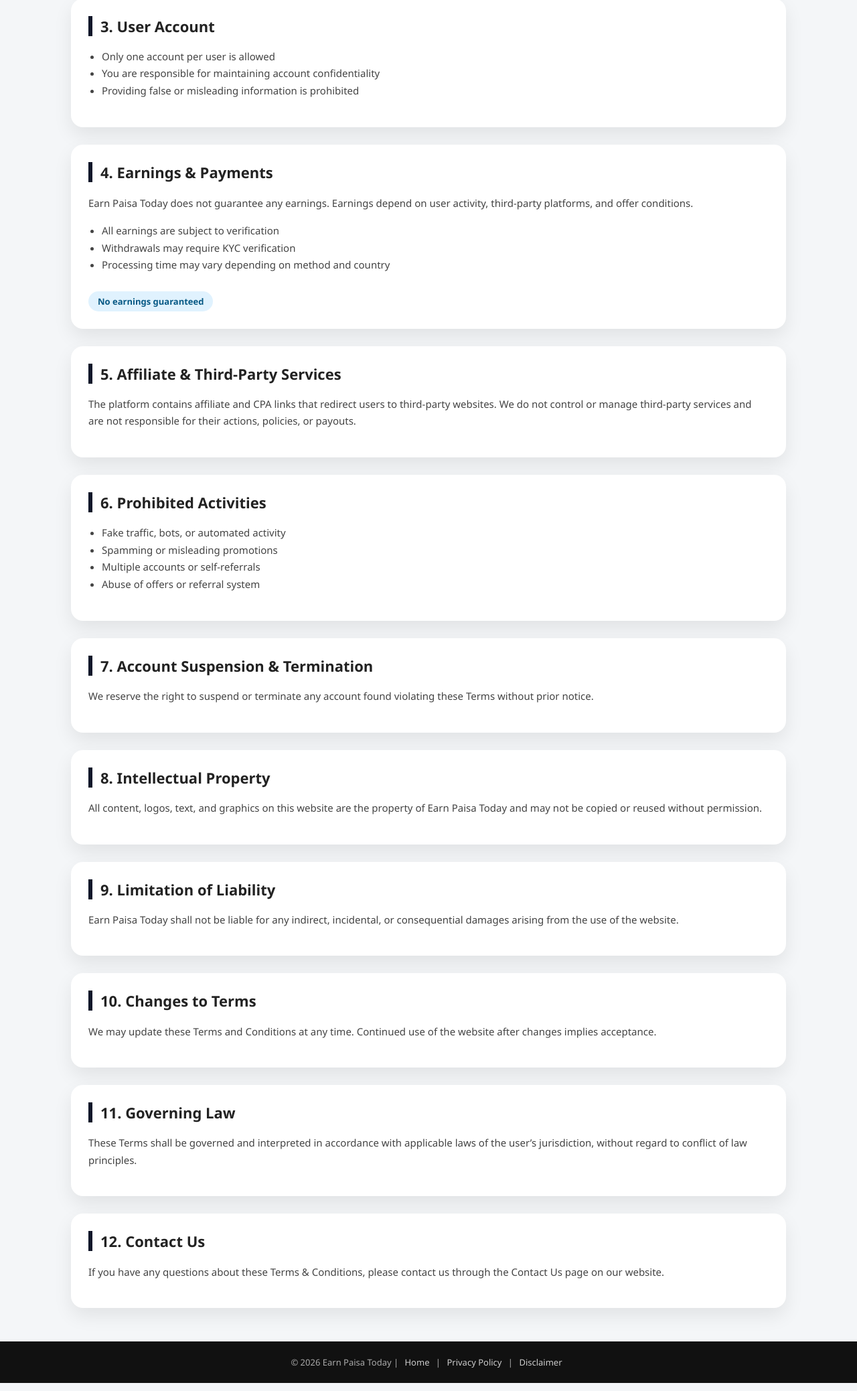
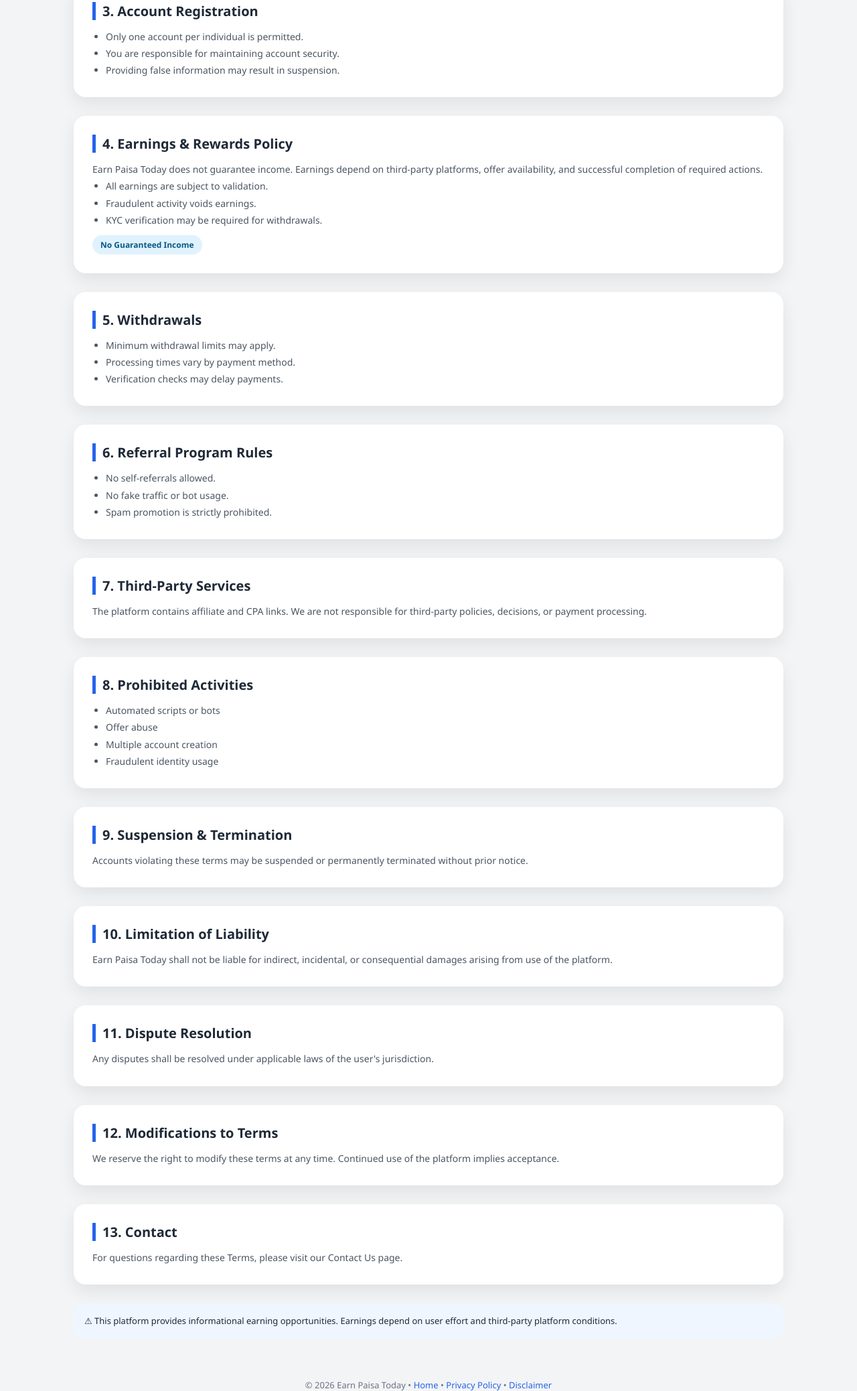
Before and after one commit to kashyapram21377-cmyk/EarnPaisaToday, a plain HTML site: page terms-conditions.html in a window 1280 px wide. Shown: the part 593-2670 px from the top of the page at 67% size. Drawn offline with Linux system fonts and the light colour scheme.

Commit message:
Update terms-conditions.html

```diff
--- a/terms-conditions.html
+++ b/terms-conditions.html
@@ -5,84 +5,101 @@
 <title>Terms & Conditions | Earn Paisa Today</title>
 <meta name="viewport" content="width=device-width, initial-scale=1.0">
 
-<meta name="description" content="Terms and Conditions for Earn Paisa Today. Read rules, user responsibilities, earnings terms, and legal policies for using our platform.">
+<meta name="description" content="Official Terms & Conditions of Earn Paisa Today. Read eligibility, earnings policy, withdrawals, referral rules, and compliance guidelines.">
 <meta name="robots" content="index, follow">
 
 <style>
-*{box-sizing:border-box}
+*{margin:0;padding:0;box-sizing:border-box}
+
 body{
-  margin:0;
-  font-family:Segoe UI,Arial;
-  background:#f4f6f8;
-  color:#222;
+  font-family:'Segoe UI',Arial;
+  background:#f3f4f6;
+  color:#1f2937;
 }
-header{
+
+/* HERO */
+.hero{
   background:#0f172a;
   color:#fff;
-  padding:40px 20px;
+  padding:60px 20px;
   text-align:center;
 }
-header h1{margin:0;font-size:32px}
-header p{margin-top:8px;font-size:15px;opacity:.95}
+.hero h1{font-size:34px}
+.hero p{margin-top:10px;font-size:15px;opacity:.9}
 
+/* CONTAINER */
 .container{
   max-width:1100px;
-  margin:40px auto;
-  padding:0 16px;
+  margin:50px auto;
+  padding:0 20px;
 }
 
+/* CARD */
 .card{
   background:#fff;
   border-radius:18px;
-  padding:26px;
-  box-shadow:0 12px 28px rgba(0,0,0,.08);
-  margin-bottom:26px;
+  padding:28px;
+  box-shadow:0 10px 26px rgba(0,0,0,.08);
+  margin-bottom:28px;
 }
 
 .card h2{
-  margin-top:0;
-  font-size:22px;
-  border-left:6px solid #0f172a;
-  padding-left:12px;
+  font-size:20px;
+  margin-bottom:12px;
+  border-left:5px solid #2563eb;
+  padding-left:10px;
 }
 
 .card p, .card li{
-  font-size:15px;
-  color:#444;
-  line-height:1.7;
+  font-size:14px;
+  line-height:1.8;
+  color:#4b5563;
 }
 
 ul{padding-left:20px}
 
+/* BADGE */
 .badge{
   display:inline-block;
   margin-top:10px;
-  padding:6px 14px;
+  padding:6px 12px;
   border-radius:20px;
-  font-size:13px;
+  font-size:12px;
   font-weight:700;
   background:#e0f2fe;
   color:#075985;
 }
 
+/* NOTICE */
+.notice{
+  background:#eff6ff;
+  padding:16px;
+  border-radius:14px;
+  font-size:13px;
+  line-height:1.6;
+  margin-top:20px;
+}
+
+/* FOOTER */
 footer{
-  margin-top:50px;
-  background:#111;
-  color:#aaa;
+  margin-top:60px;
   text-align:center;
-  padding:22px;
   font-size:13px;
+  color:#6b7280;
 }
-footer a{color:#ccc;text-decoration:none;margin:0 6px}
+footer a{
+  color:#2563eb;
+  text-decoration:none;
+}
 </style>
 </head>
 
 <body>
 
-<header>
+<div class="hero">
   <h1>Terms & Conditions</h1>
-  <p>Please read these terms carefully before using our platform</p>
-</header>
+  <p>Please read carefully before using Earn Paisa Today</p>
+</div>
 
 <div class="container">
 
@@ -90,9 +107,9 @@
 <div class="card">
   <h2>1. Acceptance of Terms</h2>
   <p>
-      By accessing or using <strong>Earn Paisa Today</strong>, you agree to be bound by
-      these Terms and Conditions. If you do not agree with any part of these terms,
-      you must not use the website.
+    By accessing or using <strong>Earn Paisa Today</strong>, you agree to comply with
+    and be legally bound by these Terms & Conditions.
+    If you do not agree, you must discontinue use immediately.
   </p>
 </div>
 
@@ -100,118 +117,135 @@
 <div class="card">
   <h2>2. Eligibility</h2>
   <p>
-      Users must be at least 18 years old to use this platform.
-      By using this website, you represent that you meet the eligibility requirements
-      under your local laws.
+    Users must be at least 18 years old or meet the legal minimum age
+    required in their country of residence.
   </p>
 </div>
 
 <!-- ACCOUNT -->
 <div class="card">
-    <h2>3. User Account</h2>
+  <h2>3. Account Registration</h2>
   <ul>
-      <li>Only one account per user is allowed</li>
-      <li>You are responsible for maintaining account confidentiality</li>
-      <li>Providing false or misleading information is prohibited</li>
+    <li>Only one account per individual is permitted.</li>
+    <li>You are responsible for maintaining account security.</li>
+    <li>Providing false information may result in suspension.</li>
   </ul>
 </div>
 
 <!-- EARNINGS -->
 <div class="card">
-    <h2>4. Earnings & Payments</h2>
+  <h2>4. Earnings & Rewards Policy</h2>
   <p>
-      Earn Paisa Today does not guarantee any earnings.
-      Earnings depend on user activity, third-party platforms, and offer conditions.
+    Earn Paisa Today does not guarantee income.
+    Earnings depend on third-party platforms, offer availability,
+    and successful completion of required actions.
   </p>
   <ul>
-      <li>All earnings are subject to verification</li>
-      <li>Withdrawals may require KYC verification</li>
-      <li>Processing time may vary depending on method and country</li>
+    <li>All earnings are subject to validation.</li>
+    <li>Fraudulent activity voids earnings.</li>
+    <li>KYC verification may be required for withdrawals.</li>
   </ul>
-    <span class="badge">No earnings guaranteed</span>
+  <span class="badge">No Guaranteed Income</span>
 </div>
 
-  <!-- AFFILIATE -->
+<!-- WITHDRAWAL -->
 <div class="card">
-    <h2>5. Affiliate & Third-Party Services</h2>
+  <h2>5. Withdrawals</h2>
+  <ul>
+    <li>Minimum withdrawal limits may apply.</li>
+    <li>Processing times vary by payment method.</li>
+    <li>Verification checks may delay payments.</li>
+  </ul>
+</div>
+
+<!-- REFERRAL -->
+<div class="card">
+  <h2>6. Referral Program Rules</h2>
+  <ul>
+    <li>No self-referrals allowed.</li>
+    <li>No fake traffic or bot usage.</li>
+    <li>Spam promotion is strictly prohibited.</li>
+  </ul>
+</div>
+
+<!-- THIRD PARTY -->
+<div class="card">
+  <h2>7. Third-Party Services</h2>
   <p>
-      The platform contains affiliate and CPA links that redirect users to third-party websites.
-      We do not control or manage third-party services and are not responsible for their actions,
-      policies, or payouts.
+    The platform contains affiliate and CPA links.
+    We are not responsible for third-party policies,
+    decisions, or payment processing.
   </p>
 </div>
 
 <!-- PROHIBITED -->
 <div class="card">
-    <h2>6. Prohibited Activities</h2>
+  <h2>8. Prohibited Activities</h2>
   <ul>
-      <li>Fake traffic, bots, or automated activity</li>
-      <li>Spamming or misleading promotions</li>
-      <li>Multiple accounts or self-referrals</li>
-      <li>Abuse of offers or referral system</li>
+    <li>Automated scripts or bots</li>
+    <li>Offer abuse</li>
+    <li>Multiple account creation</li>
+    <li>Fraudulent identity usage</li>
   </ul>
 </div>
 
 <!-- TERMINATION -->
 <div class="card">
-    <h2>7. Account Suspension & Termination</h2>
+  <h2>9. Suspension & Termination</h2>
   <p>
-      We reserve the right to suspend or terminate any account
-      found violating these Terms without prior notice.
+    Accounts violating these terms may be suspended
+    or permanently terminated without prior notice.
   </p>
 </div>
 
-  <!-- INTELLECTUAL -->
+<!-- LIABILITY -->
 <div class="card">
-    <h2>8. Intellectual Property</h2>
+  <h2>10. Limitation of Liability</h2>
   <p>
-      All content, logos, text, and graphics on this website are the property of
-      Earn Paisa Today and may not be copied or reused without permission.
+    Earn Paisa Today shall not be liable for indirect,
+    incidental, or consequential damages arising
+    from use of the platform.
   </p>
 </div>
 
-  <!-- LIMITATION -->
+<!-- DISPUTE -->
 <div class="card">
-    <h2>9. Limitation of Liability</h2>
+  <h2>11. Dispute Resolution</h2>
   <p>
-      Earn Paisa Today shall not be liable for any indirect, incidental,
-      or consequential damages arising from the use of the website.
+    Any disputes shall be resolved under applicable laws
+    of the user's jurisdiction.
   </p>
 </div>
 
 <!-- CHANGES -->
 <div class="card">
-    <h2>10. Changes to Terms</h2>
+  <h2>12. Modifications to Terms</h2>
   <p>
-      We may update these Terms and Conditions at any time.
-      Continued use of the website after changes implies acceptance.
-    </p>
-  </div>
-
-  <!-- GOVERNING LAW -->
-  <div class="card">
-    <h2>11. Governing Law</h2>
-    <p>
-      These Terms shall be governed and interpreted in accordance with applicable laws
-      of the user’s jurisdiction, without regard to conflict of law principles.
+    We reserve the right to modify these terms at any time.
+    Continued use of the platform implies acceptance.
   </p>
 </div>
 
 <!-- CONTACT -->
 <div class="card">
-    <h2>12. Contact Us</h2>
+  <h2>13. Contact</h2>
   <p>
-      If you have any questions about these Terms & Conditions,
-      please contact us through the Contact Us page on our website.
+    For questions regarding these Terms,
+    please visit our Contact Us page.
   </p>
+</div>
+
+<div class="notice">
+  ⚠ This platform provides informational earning opportunities.
+  Earnings depend on user effort and third-party platform conditions.
 </div>
 
 </div>
 
 <footer>
-  © 2026 Earn Paisa Today |
-  <a href="index.html">Home</a> |
-  <a href="privacy-policy.html">Privacy Policy</a> |
+  © 2026 Earn Paisa Today •
+  <a href="index.html">Home</a> •
+  <a href="privacy-policy.html">Privacy Policy</a> •
   <a href="disclaimer.html">Disclaimer</a>
 </footer>
 
```
Lines whose indentation alone changed are shown as unchanged.
